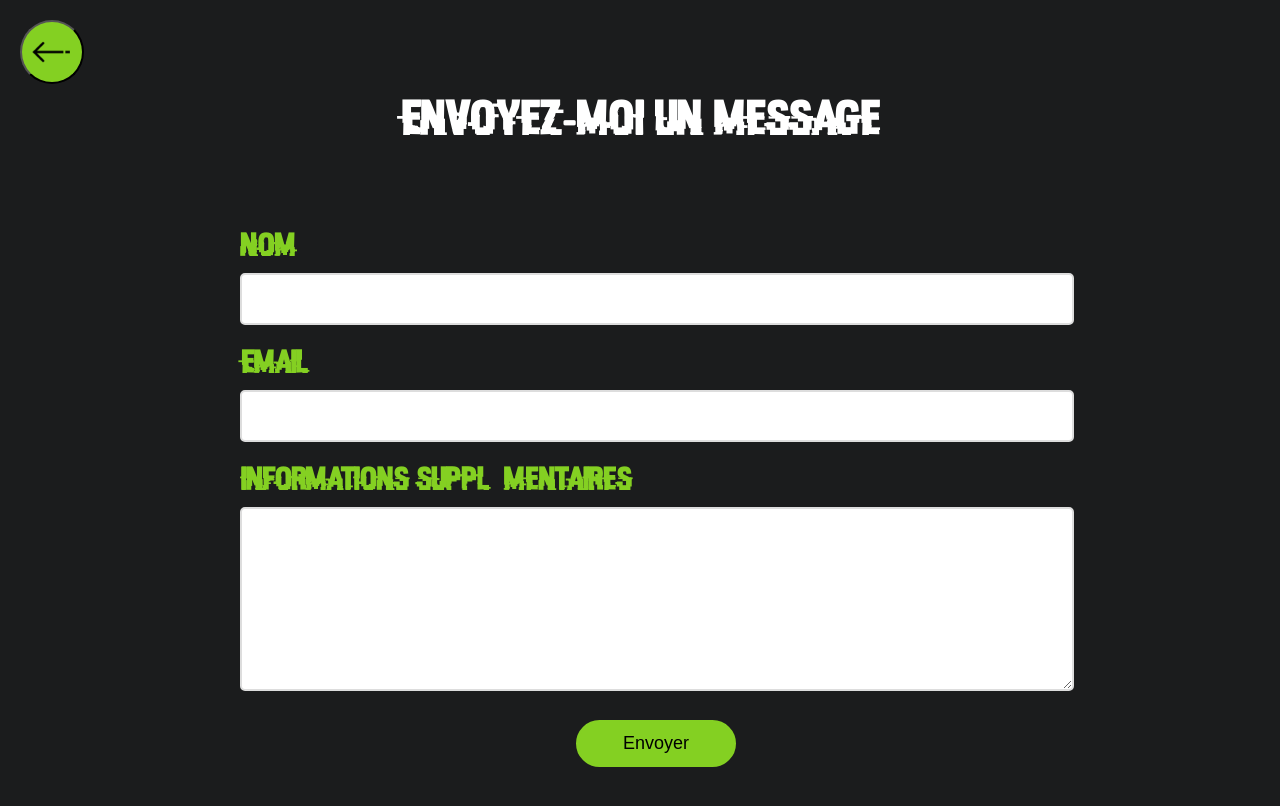
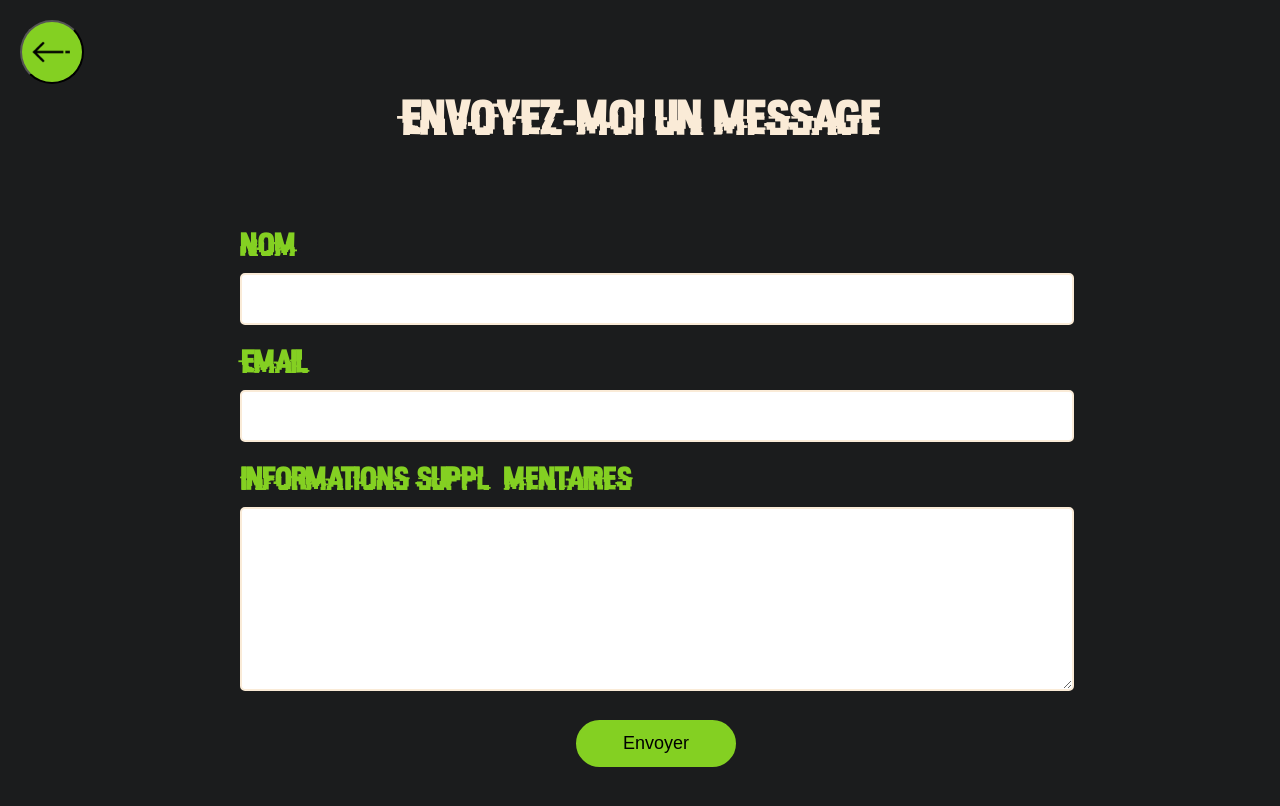
Before and after one commit to isekel/Nils---Portfolio, a plain HTML site: page form/form.html in a window 1280 px wide. Drawn offline with Linux system fonts and the light colour scheme.

Commit message:
Add files via upload

```diff
--- a/form/form.css
+++ b/form/form.css
@@ -15,7 +15,7 @@
             justify-content: center;
             align-items: center;
             height: 100vh;
-            color:#fff;
+            color:#fAEBD7;
             box-sizing: border-box;
             font-size: 2rem;
         }
@@ -59,7 +59,7 @@
         .form-group textarea {
             width: 100%;
             padding: 15px;
-            border: 2px solid #ddd;
+            border: 2px solid #fAEBD7;
             border-radius: 5px;
             font-size: 16px;
             transition: border-color 0.3s;
@@ -67,7 +67,7 @@
 
         .form-group input:focus,
         .form-group textarea:focus {
-            border-color: #fff;
+            border-color: #fAEBD7;
             outline: none;
         }
 
@@ -97,5 +97,5 @@
         }
 
         .form-group button:active {
-            background-color: #ccc;
+            background-color: #fAEBD7
         }
```
